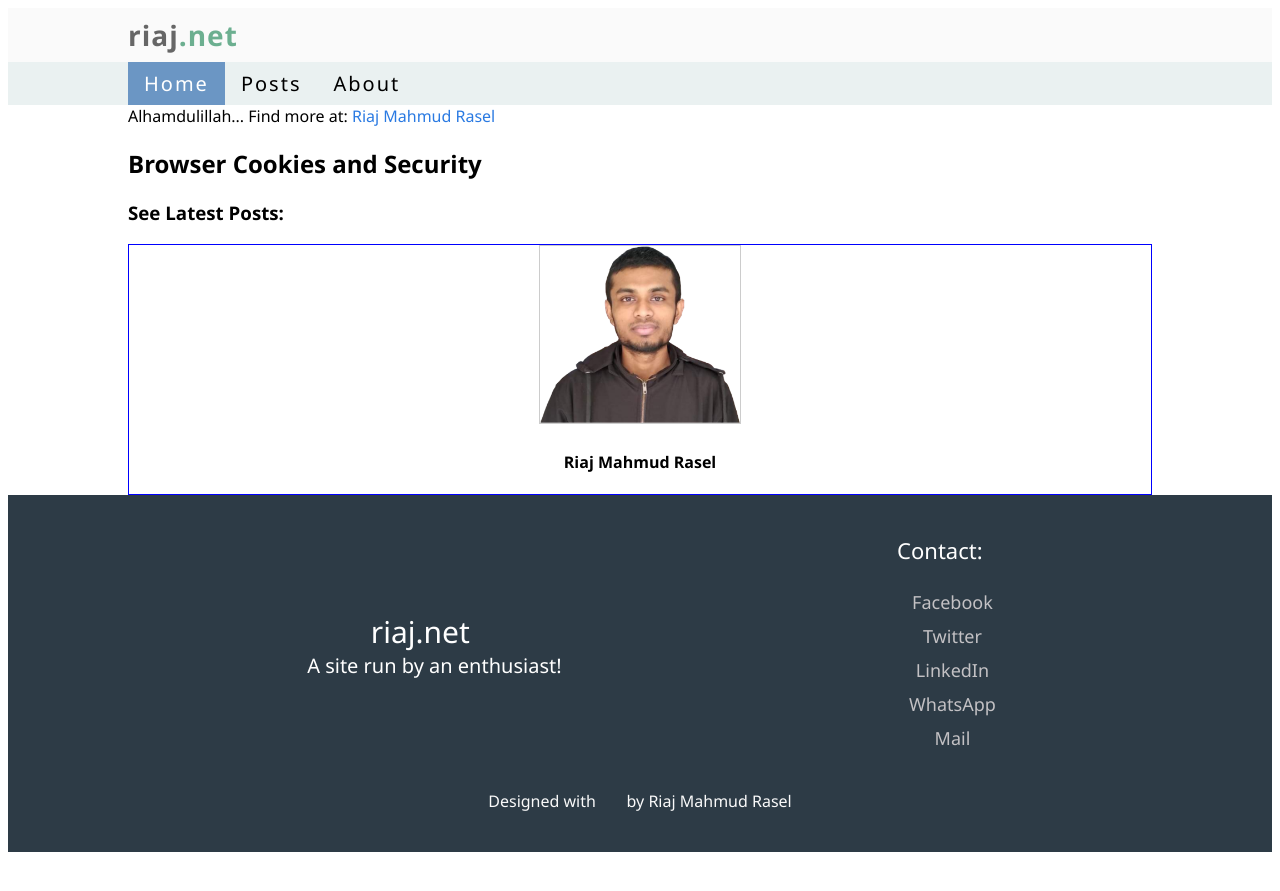
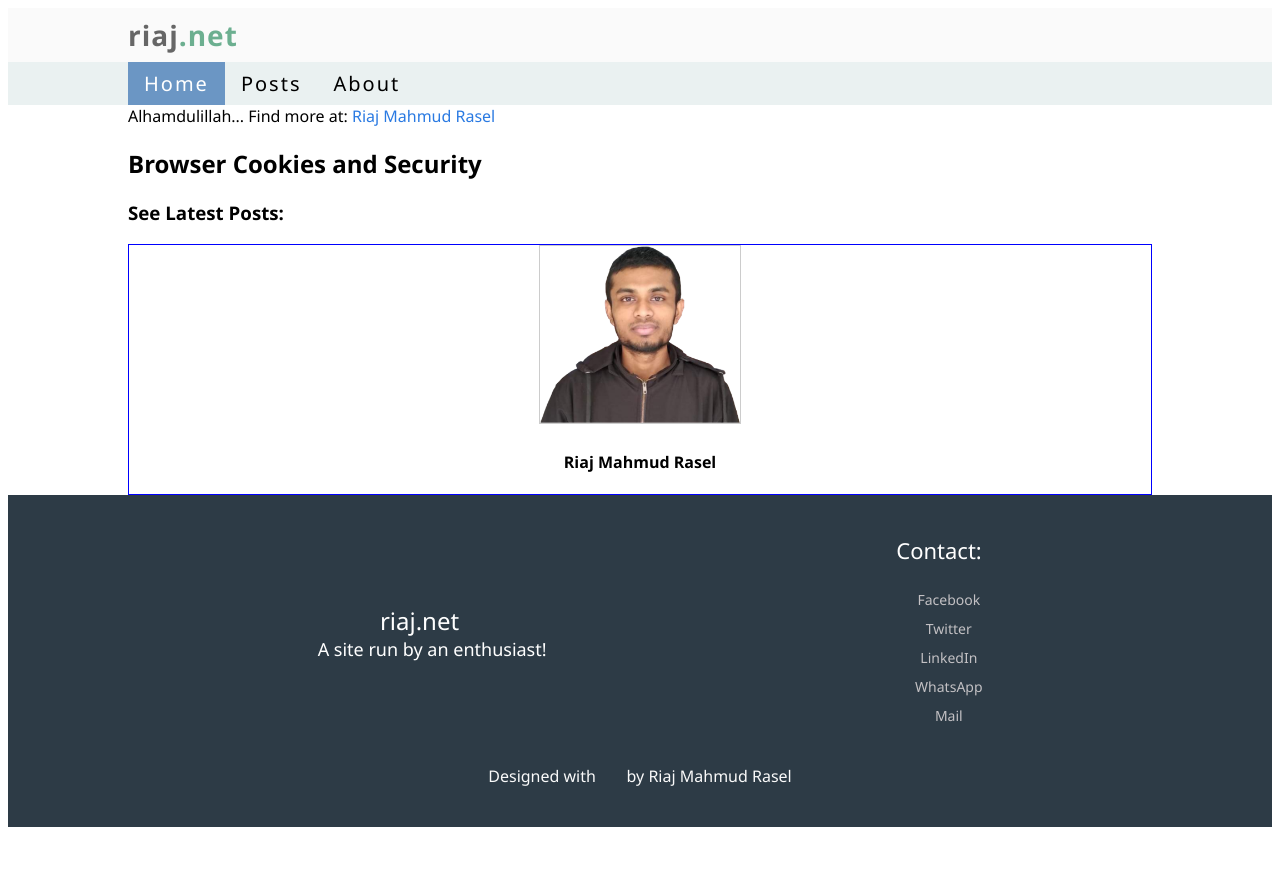
Before and after one commit to riajmahmud/riajmahmud2.github.io, a Jekyll site: the page built from index.html, in a window 1280 px wide. Shown: the top 891 px of the page. Built offline with Jekyll 4.4.1, drawn with Linux system fonts in a browser that asks for light colours; some web fonts are replaced.

Commit message:
Update main.css

```diff
--- a/assets/main.css
+++ b/assets/main.css
@@ -45,14 +45,14 @@
 }
 
 .footer-item{border:0px solid #444;text-align: center;border-radius:4px;}
-.social-link{display:block;padding:5px;color: #c3c1c4;font-size:18px;}
+.social-link{display:block;padding:5px;color: #c3c1c4;font-size:14px;}
 .social-link:hover{color: white;text-decoration: underline;}
 .last-item{color:#fafafa; text-align: center;padding:20px 10px;}
 
 .first-item{display:flex;justify-content: center;align-items: center;flex-wrap: wrap;padding:20px 0px 0px 0px;}
 
-.logo{font-size:30px;color: white;width:100%;}
-.moto{font-size:20px; color:white;width:100%;}
+.logo{font-size:24px;color: white;width:100%;}
+.moto{font-size:18px; color:white;width:100%;}
 
 .contact-txt{font-size:22px;color: white;margin:20px 0px;}
 
```
